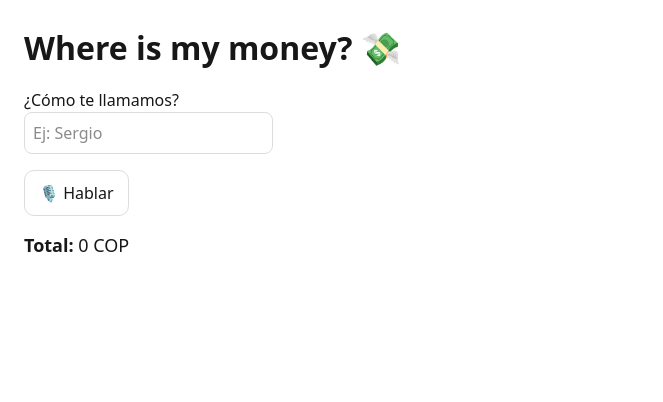
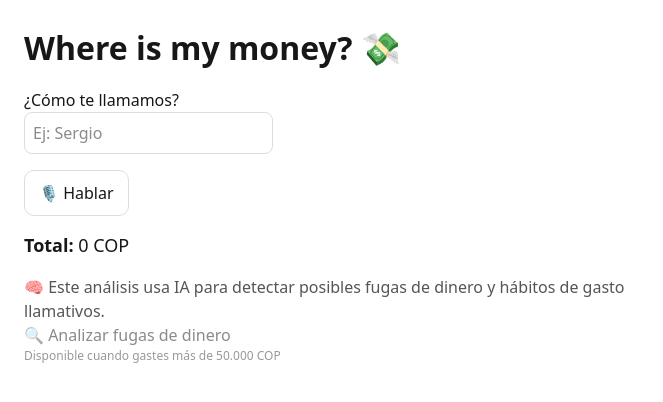
Before and after one commit to sergio-medina-system/where-is-my-money-ai, a Next.js app: page / in a window 1280 px wide. Shown: the top 402 px of the page, without its empty margins (0-663 px from the left). Built offline with nearby package versions, Linux system fonts and the light colour scheme.

Commit message:
feat: add AI spending analysis with threshold-based activation

```diff
--- /dev/null
+++ b/app/api/insights/route.ts
@@ -0,0 +1,34 @@
+import { NextResponse } from "next/server";
+import OpenAI from "openai";
+
+const client = new OpenAI({ apiKey: process.env.OPENAI_API_KEY });
+
+export async function POST(req: Request) {
+  const { expenses } = await req.json();
+
+  if (!Array.isArray(expenses) || expenses.length === 0) {
+    return NextResponse.json({
+      text: "No hay datos suficientes para analizar.",
+    });
+  }
+
+  const prompt = `
+Analiza estos gastos y detecta posibles fugas de dinero.
+Devuelve:
+- Categoría con mayor gasto
+- Gastos repetidos o impulsivos
+- 3 recomendaciones claras y accionables
+Sé breve y humano.
+
+Gastos:
+${JSON.stringify(expenses)}
+`;
+
+  const r = await client.responses.create({
+    model: "gpt-4.1-mini",
+    input: prompt,
+  });
+
+  const text = r.output_text || "No se pudo generar el análisis.";
+  return NextResponse.json({ text });
+}
--- a/app/page.tsx
+++ b/app/page.tsx
@@ -23,6 +23,9 @@ export default function Home() {
   const [nickname, setNickname] = useState<string | null>(null);
 
   const [expenses, setExpenses] = useState<Expense[]>([]);
+
+  const [insights, setInsights] = useState<string[]>([]);
+  const [analyzing, setAnalyzing] = useState(false);
 
   const total = expenses.reduce((sum, e) => sum + (Number(e.amount) || 0), 0);
 
@@ -128,6 +131,33 @@ export default function Home() {
     }).format(d);
   }
 
+  async function analyze() {
+    try {
+      setAnalyzing(true);
+      setError("");
+
+      const res = await fetch("/api/insights", {
+        method: "POST",
+        headers: { "Content-Type": "application/json" },
+        body: JSON.stringify({ expenses }),
+      });
+
+      const data = await res.json();
+      const text = data?.text || "";
+
+      const lines = text
+        .split("\n")
+        .map((l: string) => l.trim())
+        .filter(Boolean);
+
+      setInsights(lines);
+    } catch (e: any) {
+      setError(e?.message || "Error analizando");
+    } finally {
+      setAnalyzing(false);
+    }
+  }
+
   return (
     <main style={{ padding: 24, fontFamily: "system-ui", maxWidth: 720 }}>
       <h1 style={{ fontSize: 32, fontWeight: 700 }}>Where is my money? 💸</h1>
@@ -222,6 +252,32 @@ export default function Home() {
         </p>
       )}
 
+      <p style={{ marginTop: 16, color: "#555" }}>
+        🧠 Este análisis usa IA para detectar posibles fugas de dinero y hábitos
+        de gasto llamativos.
+      </p>
+      <button
+        onClick={analyze}
+        disabled={total < 50000 || analyzing}
+        style={{ opacity: total < 50000 ? 0.5 : 1 }}
+      >
+        {analyzing ? "Analizando..." : "🔍 Analizar fugas de dinero"}
+      </button>
+
+      {total < THRESHOLD && (
+        <p style={{ fontSize: 12, color: "#999" }}>
+          Disponible cuando gastes más de 50.000 COP
+        </p>
+      )}
+
+      {insights.length > 0 && (
+        <ul style={{ marginTop: 12 }}>
+          {insights.map((t, i) => (
+            <li key={i}>{t}</li>
+          ))}
+        </ul>
+      )}
+
       {expenses.length > 0 && (
         <div style={{ marginTop: 24 }}>
           <h2>📜 Historial</h2>
```
